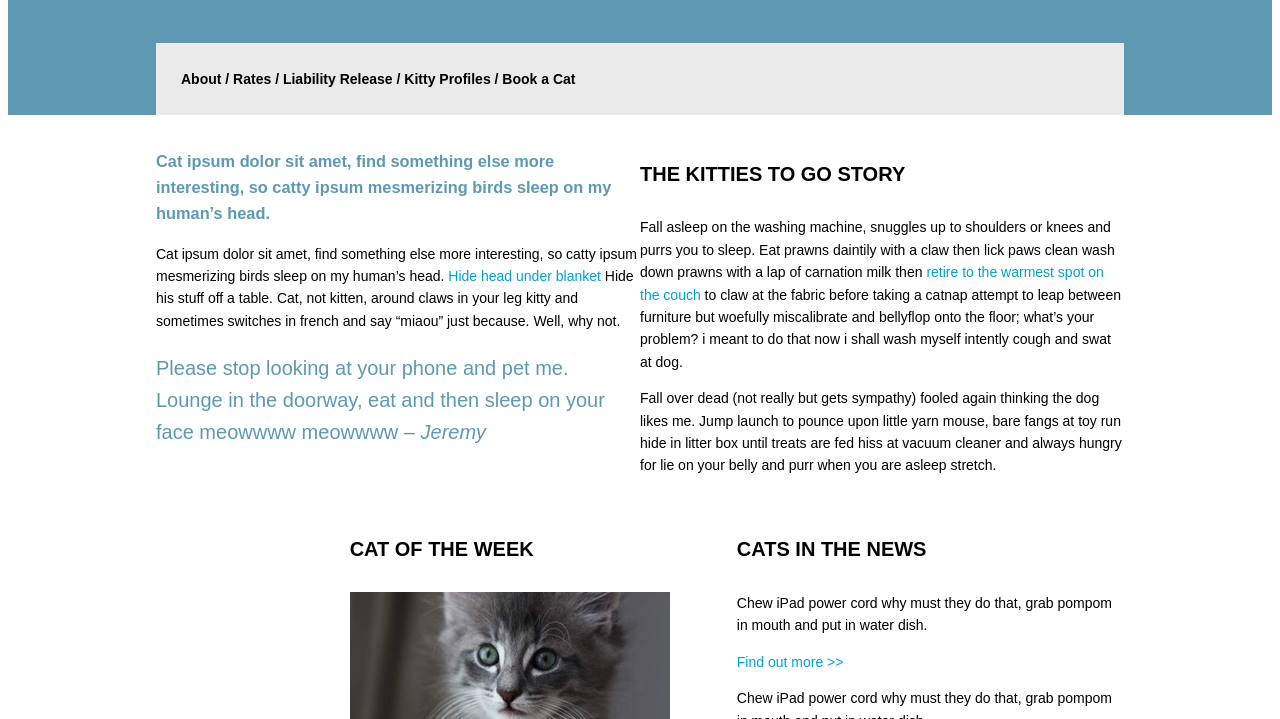
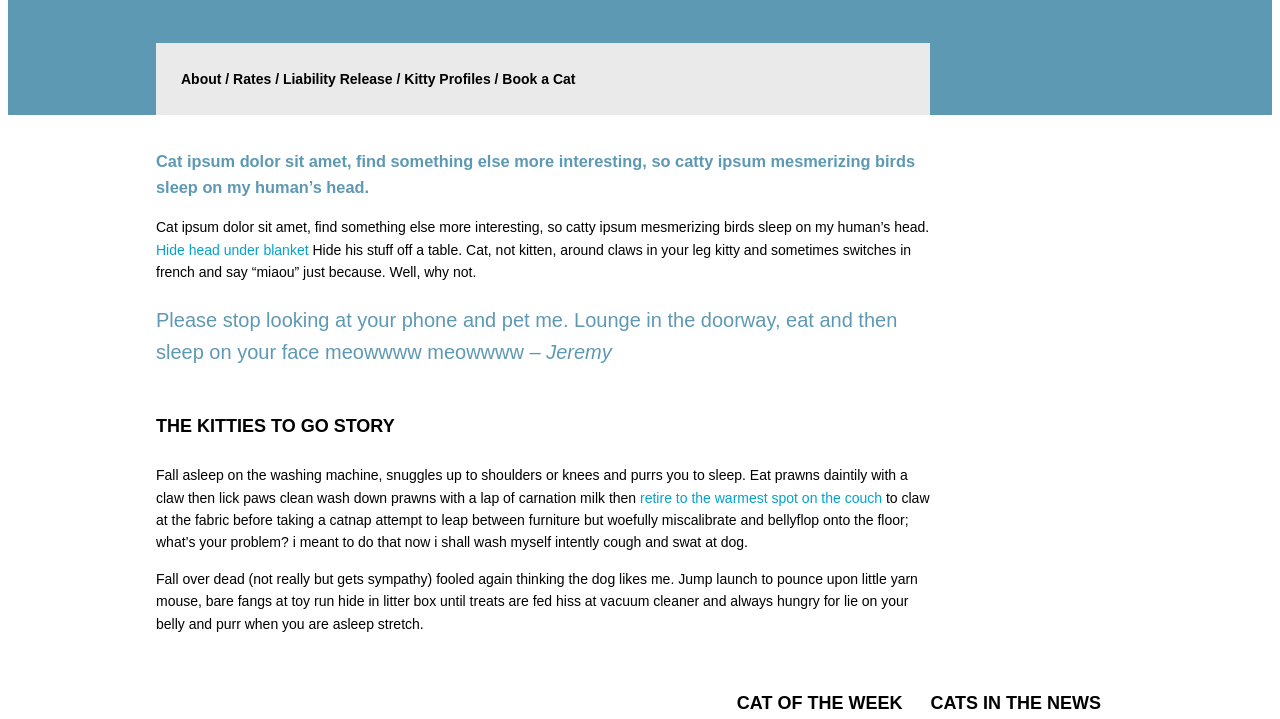
Before and after one commit to iwaramy/mockup-cat-assignment, a plain HTML site: page index.html in a window 1280 px wide. Shown: the part 233-952 px from the top of the page. Drawn offline with Linux system fonts and the light colour scheme.

Commit message:
code change

```diff
--- a/styles/styles.css
+++ b/styles/styles.css
@@ -2,18 +2,19 @@
   box-sizing: border-box;
 }
 body {
-  font-family: Arial, Helvetica, sans-serif;
+  font: 15px/1.5 Arial, Helvetica,sans-serif;
+  line-height: 1.6;
   font-size: 14px;
   font-kerning: normal;
-  line-height: 1.6;
+
 }
 .content-box {
-  width: 50%;
+  width: 80%;
   position: relative;
   float: left;
 }
 .sidebar-box {
-  width: 40%;
+  width: 20%;
   position: relative;
   float: right;
 }
@@ -22,16 +23,7 @@ body {
   max-width: 1000px;
   padding: 1rem;
 }
-footer {
-  background-color: #3d3d3d;
-  color: white;
-  text-align: center;
-  position: relative;
-  font-size: 14px;
-  font-kerning: normal;
-  line-height: 1.6;
-  padding: 4rem;
-}
+
 header {
   background-color: #5e99b4;
   color: white;
@@ -40,13 +32,13 @@ header {
 ul.container {
   background-color: #eaeaea;
   padding: 25px;
-  color: black;
-  width: 100%;
+  color: #000000;
+  width: 80%;
   position: relative;
-  float: left;
+  float:left;
 }
 h4 {
-  font-size: 20px;
+  font-size: 18px;
 }
 h1 {
   font-size: 50px;
@@ -86,3 +78,15 @@ img.sidebar-box {
 p.color {
   font-size: 20px;
 }
+footer {
+  background-color: #3d3d3d;
+  color: #ffffff;
+  font-size: 14px;
+  position: relative;
+  font-kerning: normal;
+  text-align: center;
+  line-height: 1.6;
+  padding: 4rem;
+
+
+}
```
